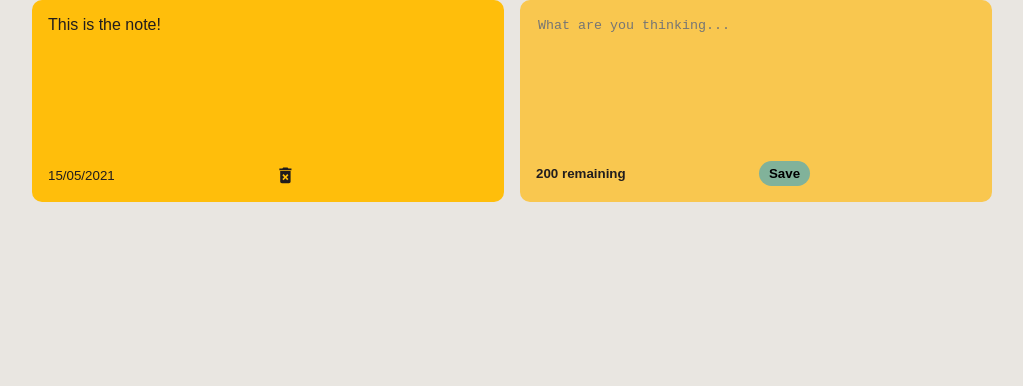
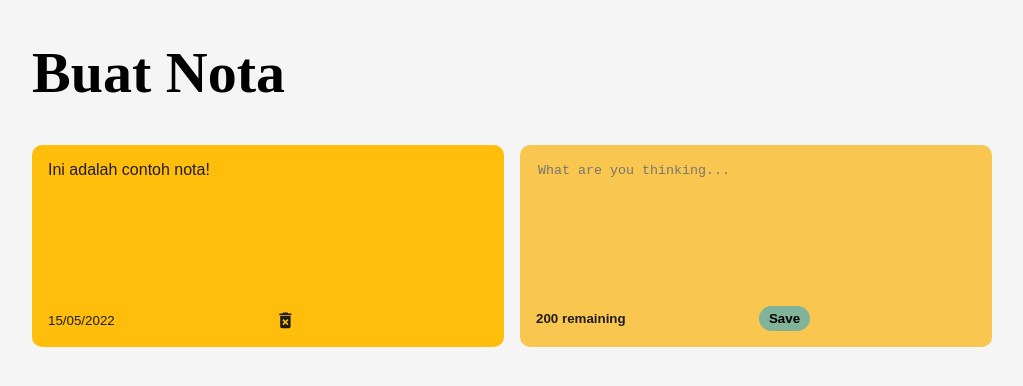
Before and after one commit to naufalazim/BuatNota, a React (Create React App) app: page / in a window 1280 px wide. Shown: the top 386 px of the page, without its empty margins (128-1151 px from the left). Built offline with nearby package versions, Linux system fonts and the light colour scheme.

Commit message:
title app

```diff
--- a/src/App.js
+++ b/src/App.js
@@ -1,17 +1,21 @@
 import { nanoid } from "nanoid";
 import { useState } from "react";
 import NotesList from "./components/NotesList";
+
 
 const App = () => {
   const [notes, setNotes] = useState([
     {
     id: nanoid(),
-    text: "This is the note!",
-    date: "15/05/2021"
+    text: "Ini adalah contoh nota!",
+    date: "15/05/2022"
   },
 
+]);
 
-]);
+//SEARCH FUNCTIONS:
+
+
 
 // ADD NOTE FUNCTION:
   const addNote = (text) => {
@@ -24,7 +28,6 @@ const App = () => {
       text: text,
       date: date.toLocaleDateString()
     }
-
     const newNotes = [...notes, newNote]; //List of new notes:
     setNotes(newNotes); //update with new data
   }
@@ -37,8 +40,11 @@ const App = () => {
   }
 
 
+
   return(
     <div className="container">
+
+      <h1 className="title">Buat Nota</h1>
       <NotesList
       notes={notes}
       handleAddNote={addNote}
--- a/src/index.css
+++ b/src/index.css
@@ -6,11 +6,11 @@ body {
   -webkit-font-smoothing: antialiased;
   -moz-osx-font-smoothing: grayscale;
 
-  background-color: RGB(233, 230, 225);
+  background-color: whitesmoke;
   font-family: 'Proza Libre', sans-serif;
 }
 
-@import url('https://fonts.googleapis.com/css2?family=Cormorant+Garamond:ital,wght@1,600&family=Proza+Libre&display=swap');
+@import url('https://fonts.googleapis.com/css2?family=Cormorant+Garamond:ital,wght@1,700&family=Proza+Libre&display=swap');
 /*
 font-family: 'Cormorant Garamond', serif;
 font-family: 'Proza Libre', sans-serif;
@@ -22,8 +22,10 @@ code {
 }
 
 /* Font
-Cormorant Garamond (title)
-Proza Libre */
+font-family: 'Cormorant Garamond', serif;
+font-family: 'Proza Libre', sans-serif;
+*/
+
 
 .container {
   max-width: 960px;
@@ -31,6 +33,12 @@ Proza Libre */
   margin-left: auto;
   padding-right: 15px;
   padding-left: 15px;
+}
+
+.title {
+  font-family: 'Cormorant Garamond', serif;
+  font-weight: 700;
+  font-size: 58px;
 }
 
 .notes-list {
@@ -102,3 +110,23 @@ button.save {
   position: relative;
   left: 10em;
 }
+
+/* PART: SEARCH  */
+/* .search {
+  display: flex;
+  align-items: center;
+  background-color: bisque;
+  border-radius: 10px;
+  padding: 5px;
+  margin-bottom: 1.5em;
+
+}
+
+.search input {
+  border: none;
+  background-color: bisque ;
+}
+
+.search input:focus {
+  outline: none;
+} */
```
